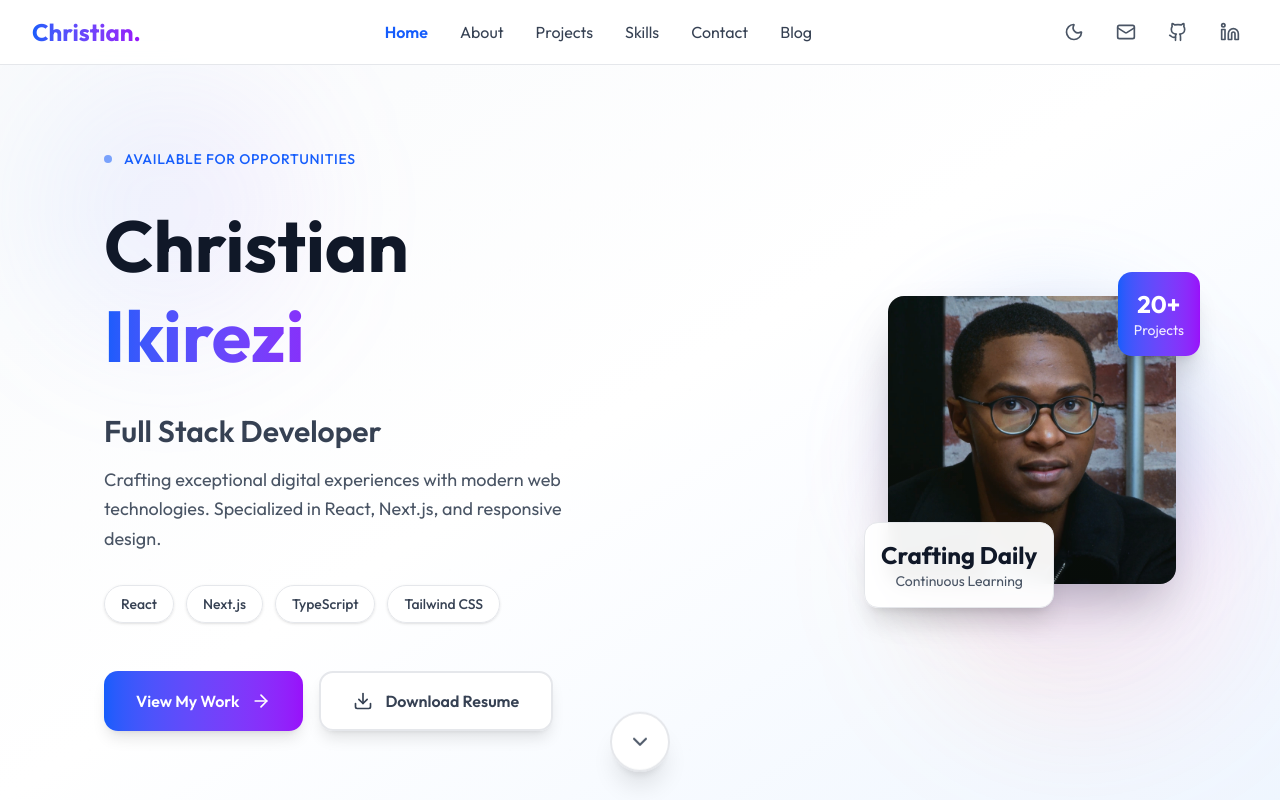
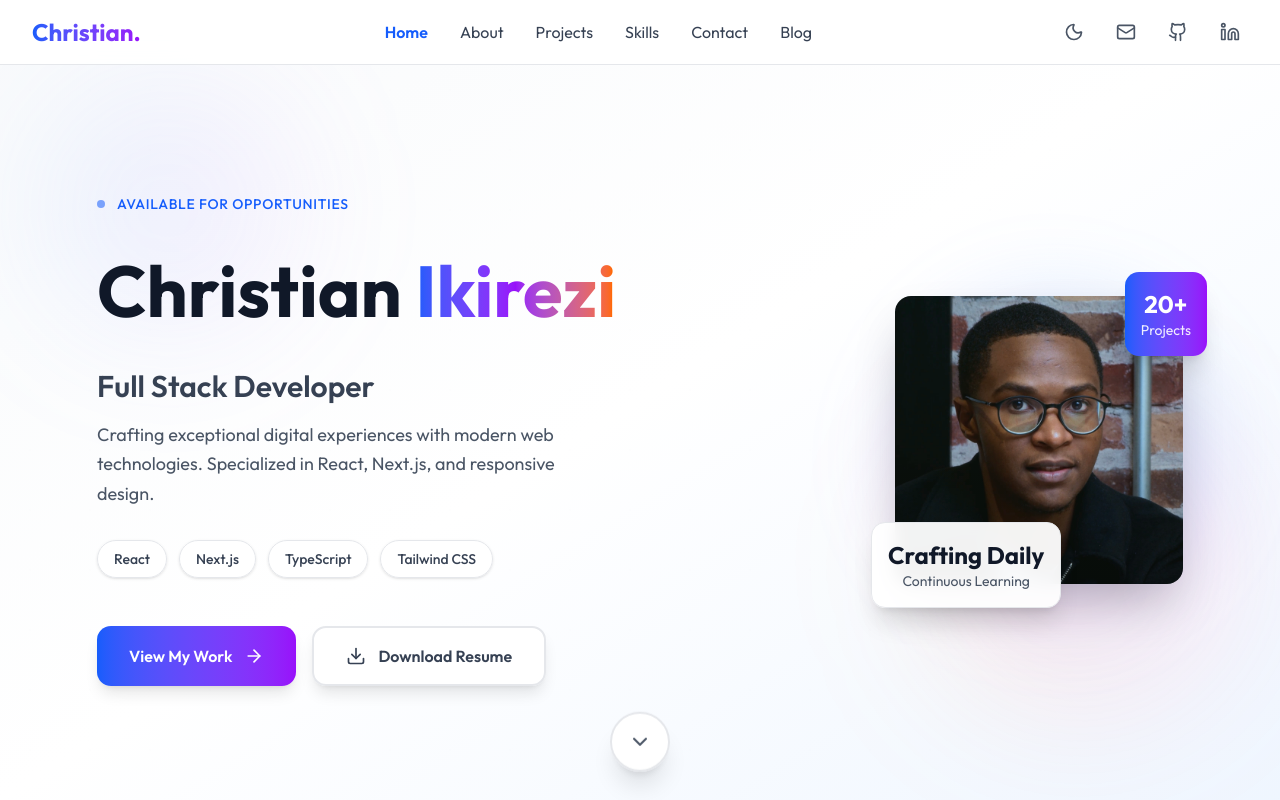
Before and after one commit to chrisprince-ic/portfolio2, a Next.js app: page / in a window 1280 px wide. Shown: the top 800 px of the page. Built offline with nearby package versions, Linux system fonts and the light colour scheme.

Commit message:
chnaged my name

```diff
--- a/components/Hero.jsx
+++ b/components/Hero.jsx
@@ -71,10 +71,10 @@
               transition={{ duration: 1, delay: 0.4 }}
               className="text-3xl sm:text-4xl md:text-5xl lg:text-6xl xl:text-7xl font-bold leading-tight"
             >
-              <span className="block text-gray-900 dark:text-white">
-                Christian
+              <span className="text-gray-900 dark:text-white">
+                Christian{' '}
               </span>
-              <span className="block bg-gradient-to-r from-blue-600 via-purple-600 to-orange-500 bg-clip-text text-transparent">
+              <span className="bg-gradient-to-r from-blue-600 via-purple-600 to-orange-500 bg-clip-text text-transparent">
                 Ikirezi
               </span>
             </motion.h1>
```
